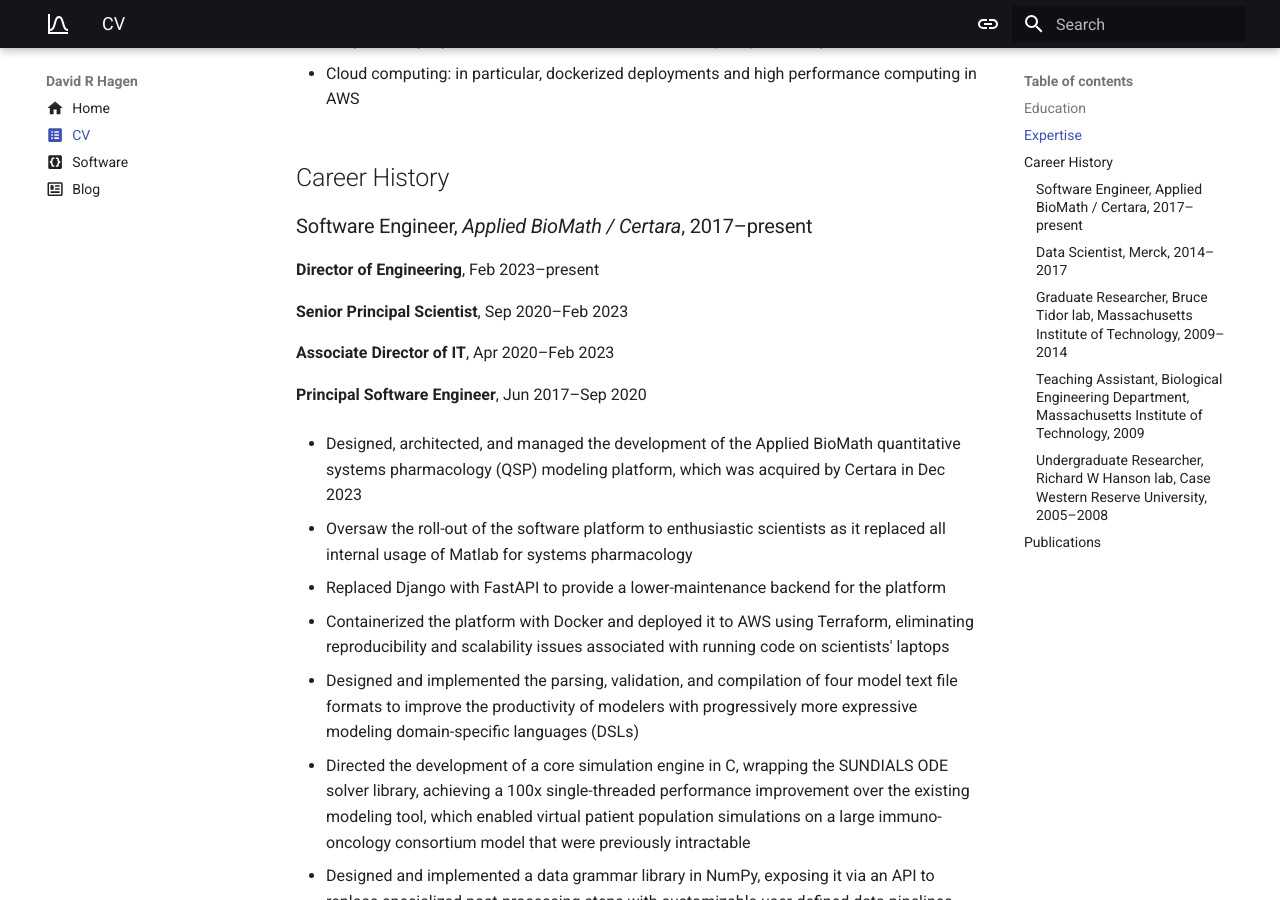
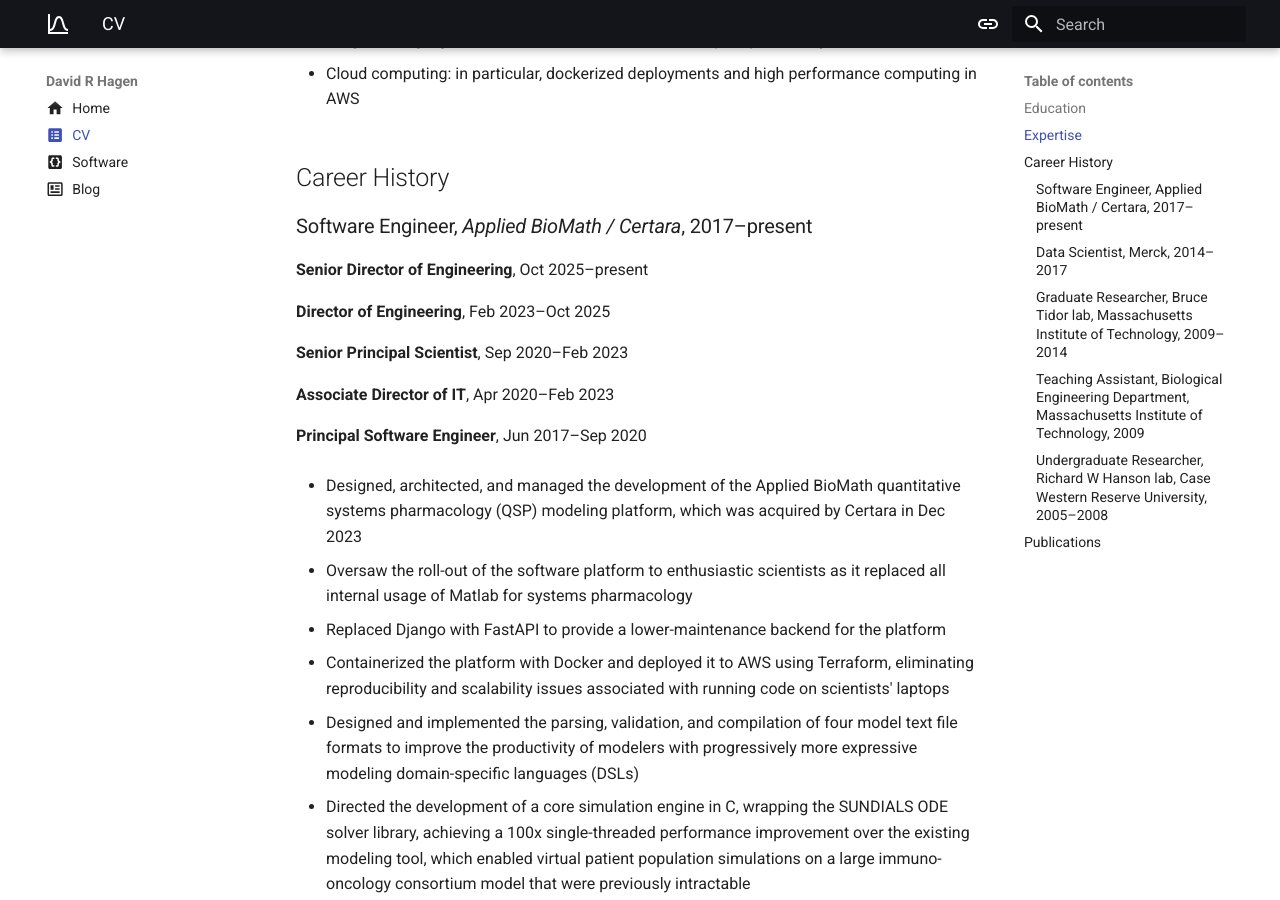
Before and after one commit to drhagen/drhagen.com, an MkDocs documentation site: the page built from docs/cv.md, in a window 1280 px wide and 900 px high, scrolled down 632 px. Built offline with MkDocs 1.6.1 and Material for MkDocs 9.7.7, drawn with Linux system fonts in a browser that asks for light colours.

Commit message:
Update Certara title

```diff
--- a/docs/cv.md
+++ b/docs/cv.md
@@ -30,7 +30,9 @@
 
 ### Software Engineer, *Applied BioMath / Certara*, 2017–present
 
-**Director of Engineering**, Feb 2023–present
+**Senior Director of Engineering**, Oct 2025–present
+
+**Director of Engineering**, Feb 2023–Oct 2025
 
 **Senior Principal Scientist**, Sep 2020–Feb 2023
 
```
